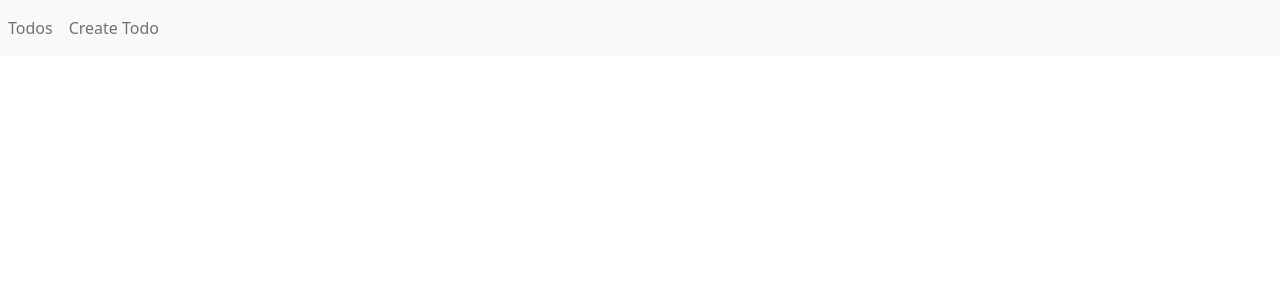
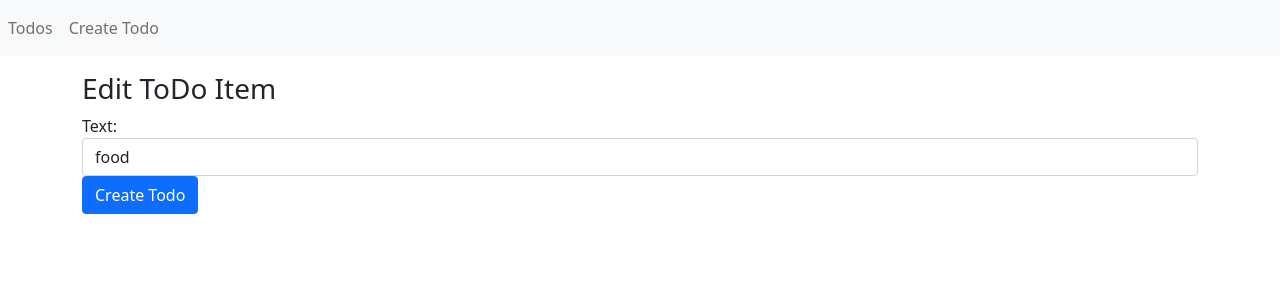
Before and after one commit to healer404/crud_mern, a React (Create React App) app: page /edit/0 in a window 1280 px wide. Shown: the top 300 px of the page. Built offline with nearby package versions, Linux system fonts and the light colour scheme.

Commit message:
Errors Fixed
- Missing "/" on Route of EditTodo on App.js
- Replacing the
onSubmit={handleSubmit(submitHandler)} ==>
onSubmit={submitHandler}

```diff
--- a/src/App.js
+++ b/src/App.js
@@ -22,7 +22,7 @@ function App() {
         </nav>
         <Switch>
           <Route exact path="/" component={TodoList}/>
-          <Route path="edit/:id" component={EditTodo}/>
+          <Route path="/edit/:id" component={EditTodo}/>
           <Route path="/create" component={CreateTodo}/>
         </Switch>
       </div>
--- a/src/EditTodo.js
+++ b/src/EditTodo.js
@@ -7,7 +7,7 @@ export const EditTodo = () => {
   useEffect(() => {
     setTodo({
       text: 'food'
-    });
+    })
   }, []);
 
   const onSubmit = (data) => {
@@ -21,5 +21,5 @@ export const EditTodo = () => {
           <TodoForm todo={todo} onSubmit={onSubmit}></TodoForm>
         </div>
       </div>
-  ) : <div>Loading...</div>
+  ) : (<div>Loading...</div>)
 };
--- a/src/TodoForm.js
+++ b/src/TodoForm.js
@@ -15,7 +15,7 @@ export const TodoForm = ({todo, onSubmit }) => {
     });
 
     return (
-        <form onSubmit={handleSubmit(submitHandler)}>
+        <form onSubmit={submitHandler}>
             <div className="form-group">
                 <label htmlFor="text">Text: </label>
                 <input {...register("text")} type="text" name="text" id="text" className="form-control"/>
```
